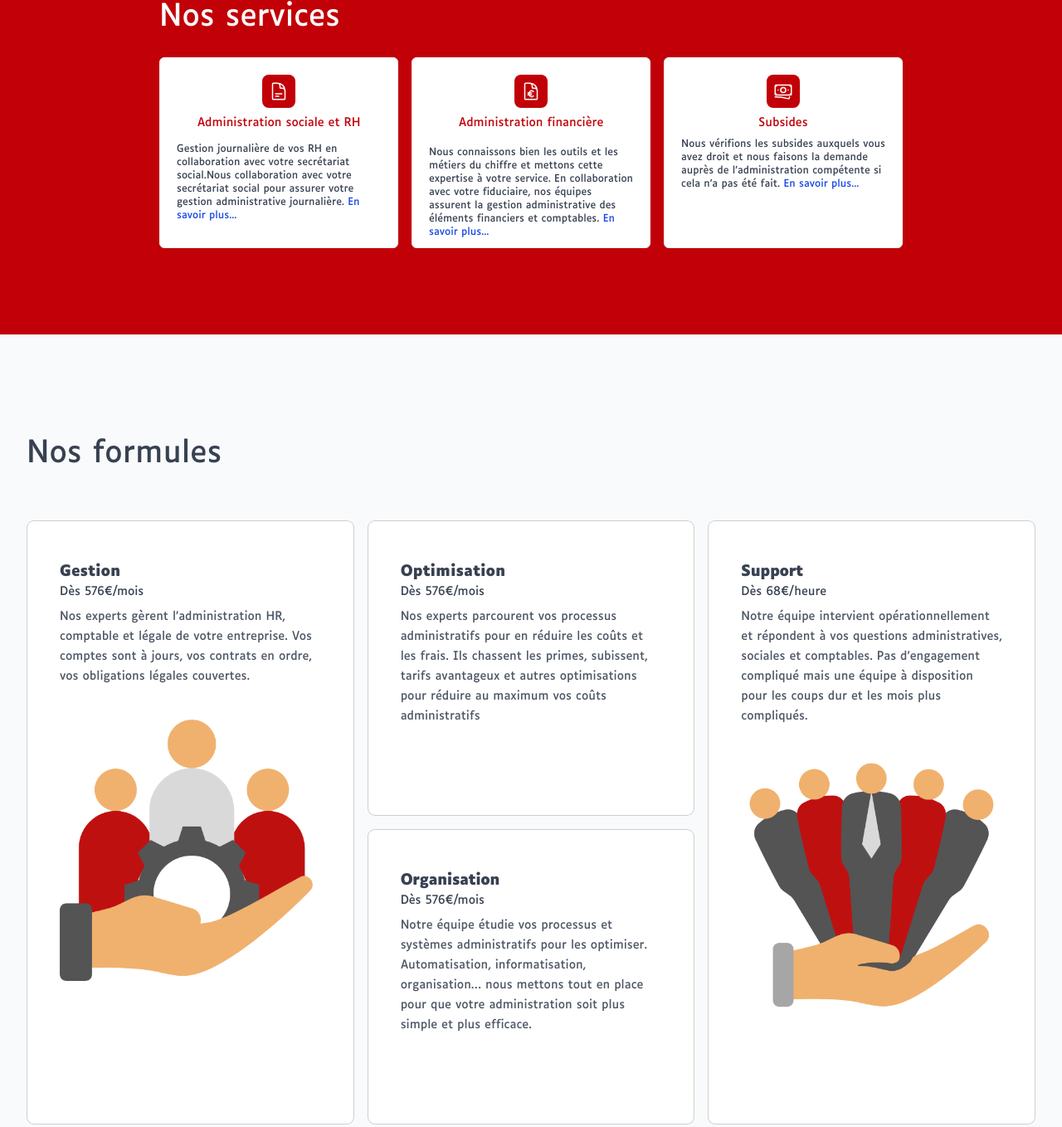
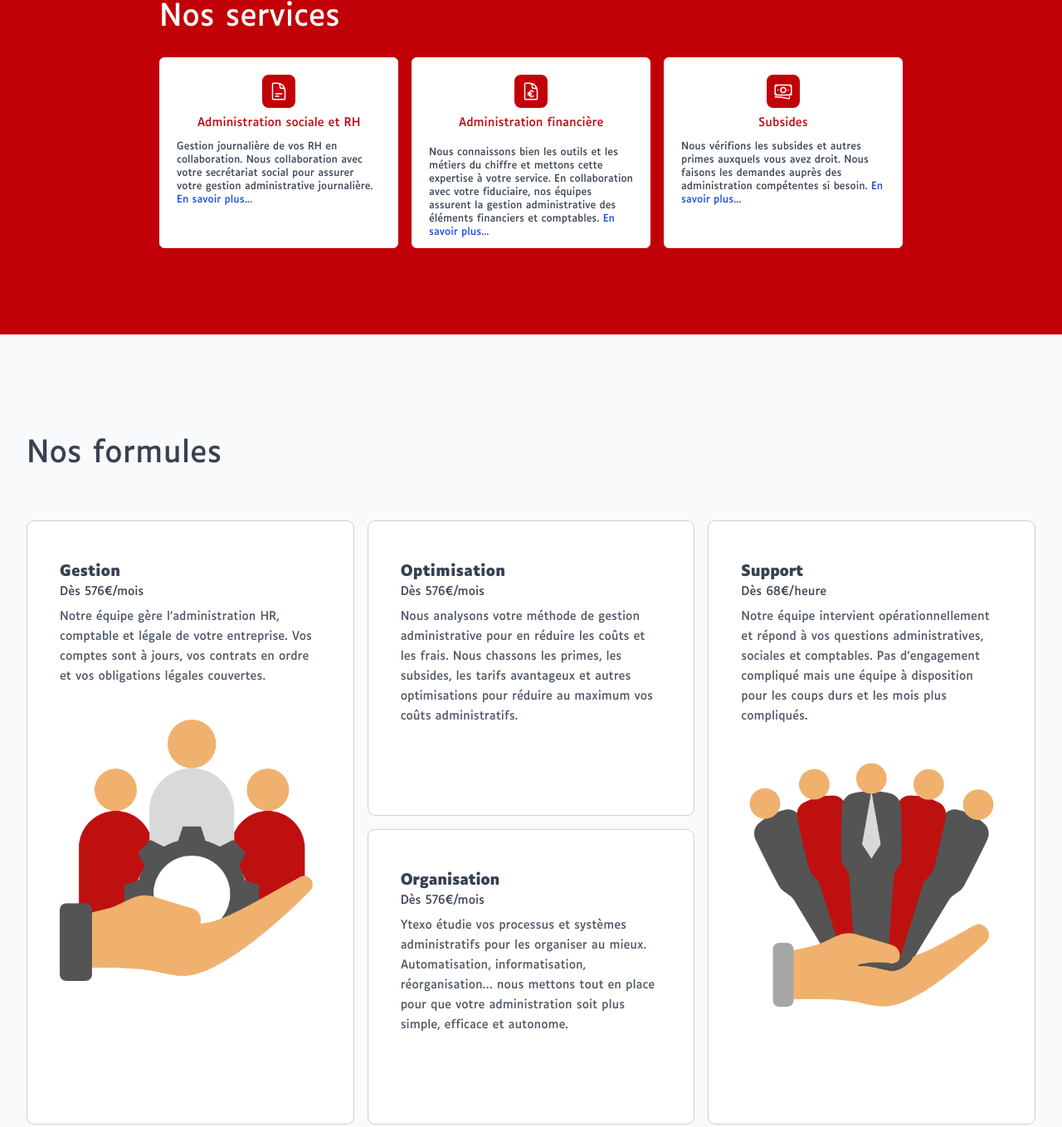
Before and after one commit to RRINKIN/ytexo, a plain HTML site: page index.html in a window 1280 px wide. Shown: the part 1251-2609 px from the top of the page at 83% size. Drawn offline with nearby package versions, Linux system fonts and the light colour scheme; files whose address does not match are found by name.

Commit message:
Modification de redondance dans quelques textes

```diff
--- a/index.html
+++ b/index.html
@@ -107,7 +107,7 @@
                   </svg>
                 </div>
                 <h3 class="text-sm text-red-700 min-h-[20%] mt-2">Administration sociale et RH</h3>
-                <p class="text-xs mb-2 text-gray-700">Gestion journalière de vos RH en collaboration avec votre secrétariat social.Nous collaboration avec votre secrétariat social pour assurer votre gestion administrative journalière.
+                <p class="text-xs mb-2 text-gray-700">Gestion journalière de vos RH en collaboration. Nous collaboration avec votre secrétariat social pour assurer votre gestion administrative journalière.
                   <span class="text-blue-700! text-xs">En savoir plus...</span></p>
                 </p>
               </div>
@@ -137,9 +137,7 @@
                   </svg>
                 </div>
                 <h3 class="text-sm text-red-700 mt-2 pb-2 min-h-[20%] mt-2">Subsides</h3>
-                <p class="text-xs text-gray-700">Nous vérifions les subsides auxquels vous avez droit et nous faisons la demande auprès de l’administration compétente si cela n’a pas été fait. <span class="text-blue-700! text-xs">En savoir plus...</span></p>
-
-
+                <p class="text-xs text-gray-700">Nous vérifions les subsides et autres primes auxquels vous avez droit. Nous faisons les demandes auprès des administration compétentes si besoin. <span class="text-blue-700! text-xs">En savoir plus...</span></p>
               </div>
           </div>
         </div>
@@ -156,8 +154,8 @@
                   <p class="mt-2 text-lg font-bold text-gray-700 max-lg:text-center">Gestion</p>
                   <p class="text-sm text-gray-700">Dès 576€/mois</p>
                   <p class="mt-2 max-w-lg text-sm/6 text-gray-600 max-lg:text-center">
-                    Nos experts gèrent l’administration HR, comptable et légale de votre
-                    entreprise. Vos comptes sont à jours, vos contrats en ordre, vos obligations légales
+                    Notre équipe gère l’administration HR, comptable et légale de votre
+                    entreprise. Vos comptes sont à jours, vos contrats en ordre et vos obligations légales
                     couvertes.
                   </p>
                 </div>
@@ -176,9 +174,9 @@
                   <p class="mt-2 text-lg font-bold text-gray-700 max-lg:text-center">Optimisation</p>
                   <p class="text-sm text-gray-700">Dès 576€/mois</p>
                   <p class="mt-2 max-w-lg text-sm/6 text-gray-600 max-lg:text-center">
-                    Nos experts parcourent vos processus administratifs pour en réduire les
-                    coûts et les frais. Ils chassent les primes, subissent, tarifs avantageux et autres optimisations
-                    pour réduire au maximum vos coûts administratifs
+                    Nous analysons votre méthode de gestion administrative pour en réduire les
+                    coûts et les frais. Nous chassons les primes, les subsides, les tarifs avantageux et autres optimisations
+                    pour réduire au maximum vos coûts administratifs.
                   </p>
                 </div>
               </div>
@@ -191,9 +189,9 @@
                   <p class="mt-2 text-lg tracking-tight font-bold text-gray-700 max-lg:text-center">Organisation</p>
                   <p class="text-sm text-gray-700">Dès 576€/mois</p>
                   <p class="mt-2 max-w-lg text-sm/6 text-gray-600 max-lg:text-center">
-                    Notre équipe étudie vos processus et systèmes administratifs pour les
-                    optimiser. Automatisation, informatisation, organisation… nous mettons tout en place pour
-                    que votre administration soit plus simple et plus efficace.
+                    Ytexo étudie vos processus et systèmes administratifs pour les
+                    organiser au mieux. Automatisation, informatisation, réorganisation… nous mettons tout en place pour
+                    que votre administration soit plus simple, efficace et autonome.
                   </p>
                 </div>
               </div>
@@ -206,9 +204,9 @@
                   <p class="mt-2 text-lg font-bold tracking-tight text-gray-700 max-lg:text-center">Support</p>
                   <p class="text-sm text-gray-700">Dès 68€/heure</p>
                   <p class="mt-2 max-w-lg text-sm/6 text-gray-600 max-lg:text-center">
-                    Notre équipe intervient opérationnellement et répondent à vos questions
+                    Notre équipe intervient opérationnellement et répond à vos questions
                     administratives, sociales et comptables. Pas d’engagement compliqué mais une équipe à
-                    disposition pour les coups dur et les mois plus compliqués.
+                    disposition pour les coups durs et les mois plus compliqués.
                   </p>
                 </div>
                 <div class="relative min-h-[30rem] w-full grow">
```
